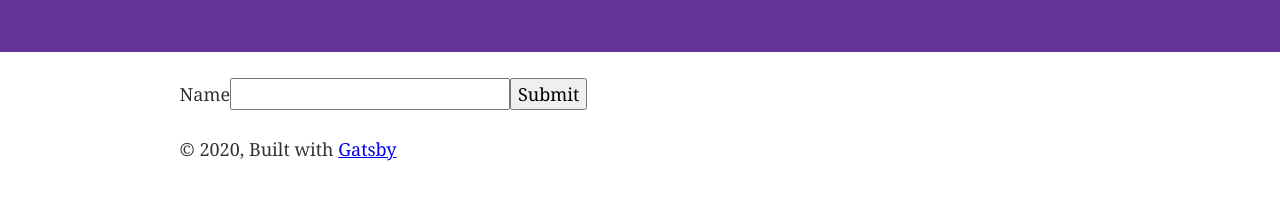
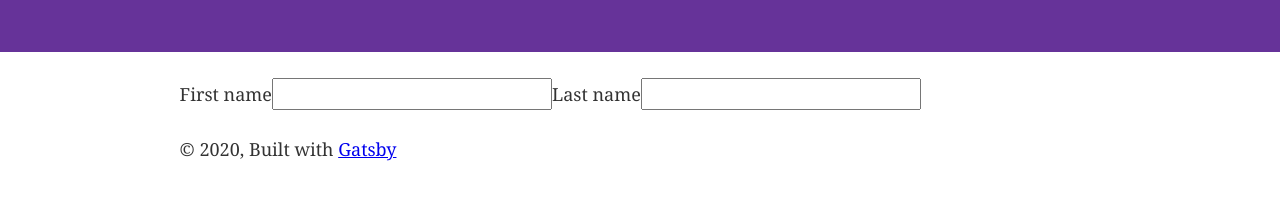
Before and after one commit to NolWag/Gatsby-Contact-Form, a Gatsby site: page / in a window 1280 px wide. Built offline with nearby package versions, Linux system fonts and the light colour scheme; Gatsby itself is replaced by a stand-in of ours.

Commit message:
form updates

```diff
--- a/src/components/form-contact.js
+++ b/src/components/form-contact.js
@@ -3,39 +3,85 @@ import { Component } from "react"
 import { css } from '@emotion/core';
 
 
-class FormContact extends React.Component {
-    constructor(props) {
-        super(props)
-        this.state = {value: ''}
+// class FormContact extends React.Component {
+//     constructor(props) {
+//         super(props)
+//         this.state = {
+//             name: '',
+//             email: '',
+//             message: ''
+//         }
 
-        this.handleChange = this.handleChange.bind(this);
-        this.handleSubmit = this.handleSubmit.bind(this);
+//         this.handleChange = this.handleChange.bind(this);
+//         this.handleSubmit = this.handleSubmit.bind(this);
 
-    }
+//     }
 
-    handleChange(e) {
-        this.setState({value: e.target.value})
-    }
+//     handleChange(e) {
+//         const stateName = e.target.name
+//         this.setState({stateName: e.target.value})
+//     }
 
-    handleSubmit(e) {
-        alert("Submitted" + this.state.value)
-        e.preventDefault()
-    }
+//     handleSubmit(e) {
+//         alert("Submitted" + this.state.name)
+//         e.preventDefault()
+//     }
 
 
-render () {
-    return (
-    <form onSubmit={this.handleSubmit}>
-        Name
-        <input value={this.state.value} onChange={this.handleChange} type="text" name="name" required />
-        {/* Email
-        <input type="email" name="reply_to" required />
-        Message:
-        <textarea name="message" required></textarea> */}
-    <input type="submit" value="Submit" />
+// render () {
+//     return (
+//     <form onSubmit={this.handleSubmit}>
+//         Name
+//         <input value={this.state.name} onChange={this.handleChange} type="text" name="name" required />
+//         Email
+//         <input value={this.state.email} onChange={this.handleChange} type="text" name="email" required />
+//         Message
+//         <textarea value={this.state.message} onChange={this.handleChange} name="message" required></textarea>
+//     <input type="submit" value="Submit" />
+//     </form>
+//     )
+//   }
+// }
+
+function FormContact() {
+  const [state, setState] = React.useState({
+    firstName: "",
+    lastName: ""
+  })
+
+  function handleChange(evt) {
+    const value = evt.target.value;
+    setState({
+      ...state,
+      [evt.target.name]: value
+    });
+  }
+
+  return (
+    <form>
+      <label>
+        First name
+        <input
+          type="text"
+          name="firstName"
+          value={state.firstName}
+          onChange={handleChange}
+        />
+      </label>
+      <label>
+        Last name
+        <input
+          type="text"
+          name="lastName"
+          value={state.lastName}
+          onChange={handleChange}
+        />
+      </label>
+      {state.firstName}
+      {state.lastName}
     </form>
-    )
-  }
+  );
 }
 
+
 export default FormContact
```
